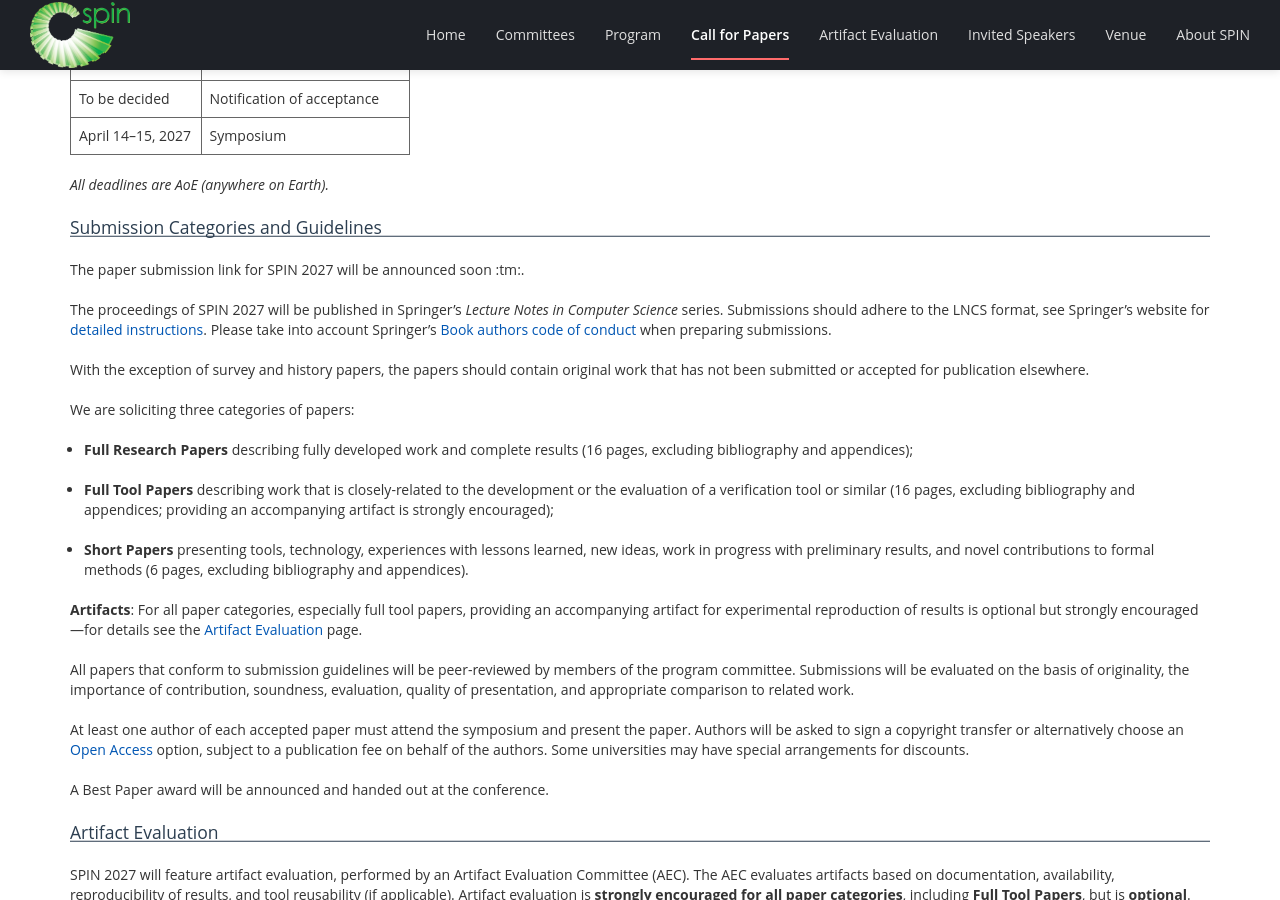
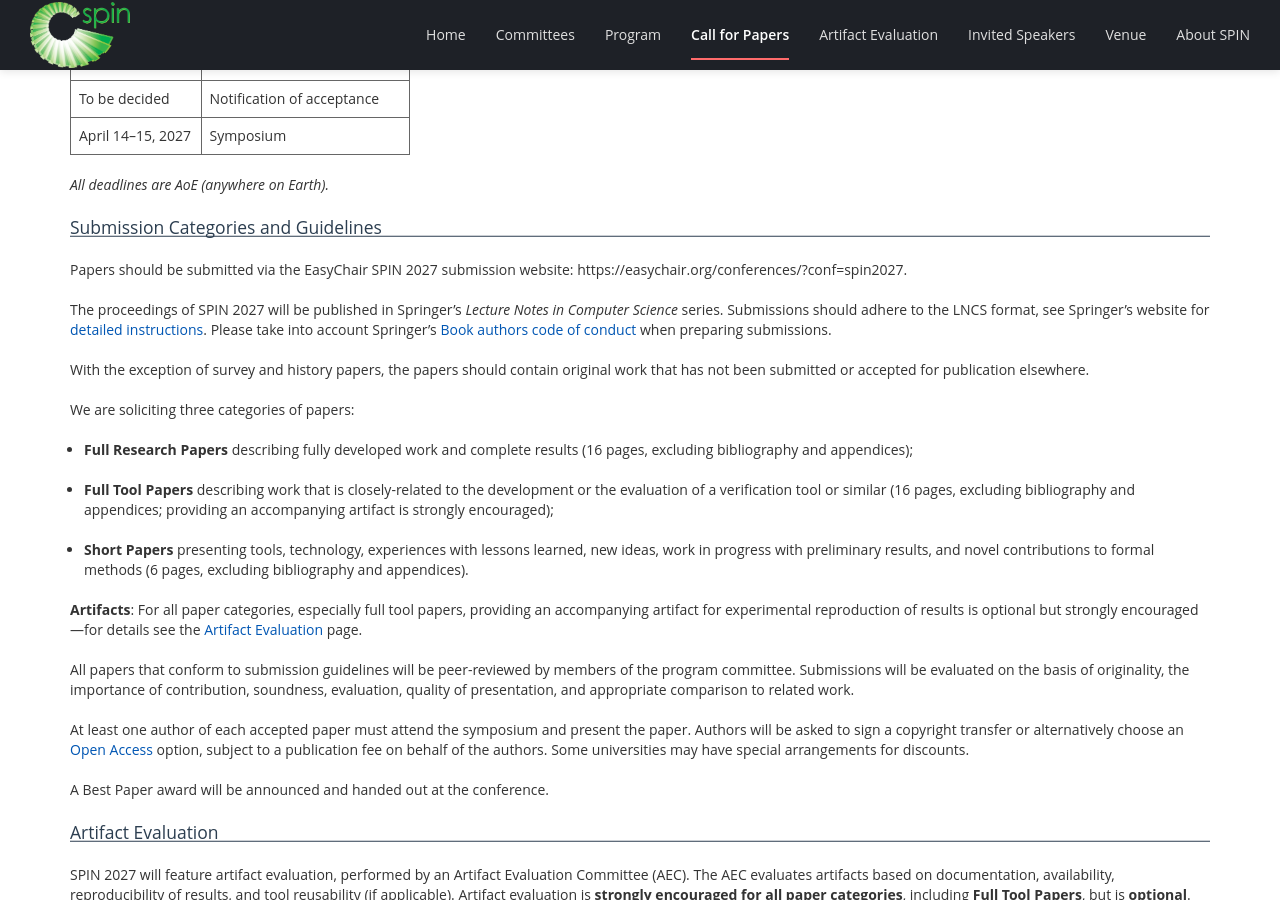
Before and after one commit to SPIN-web/SPIN2027, a Jekyll site: the page built from _pages/call.md, in a window 1280 px wide and 900 px high, scrolled down 1218 px. Built offline with Jekyll 4.4.1, drawn with Linux system fonts in a browser that asks for light colours; nearby versions of some CDN libraries.

Commit message:
Add easy chair link to call page

```diff
--- a/_pages/call.md
+++ b/_pages/call.md
@@ -54,7 +54,7 @@ Topics of interest include, but are not limited to:
 
 ## Submission Categories and Guidelines
 
-The paper submission link for SPIN 2027 will be announced soon :tm:.
+Papers should be submitted via the EasyChair SPIN 2027 submission website: https://easychair.org/conferences/?conf=spin2027.
 
 The proceedings of SPIN 2027 will be published in Springer's _Lecture Notes in Computer Science_ series. Submissions should adhere to the LNCS format, see Springer's website for [detailed instructions](https://www.springer.com/gp/computer-science/lncs/conference-proceedings-guidelines). Please take into account Springer's [Book authors code of conduct](https://www.springernature.com/gp/authors/book-authors-code-of-conduct) when preparing submissions.
 
```
